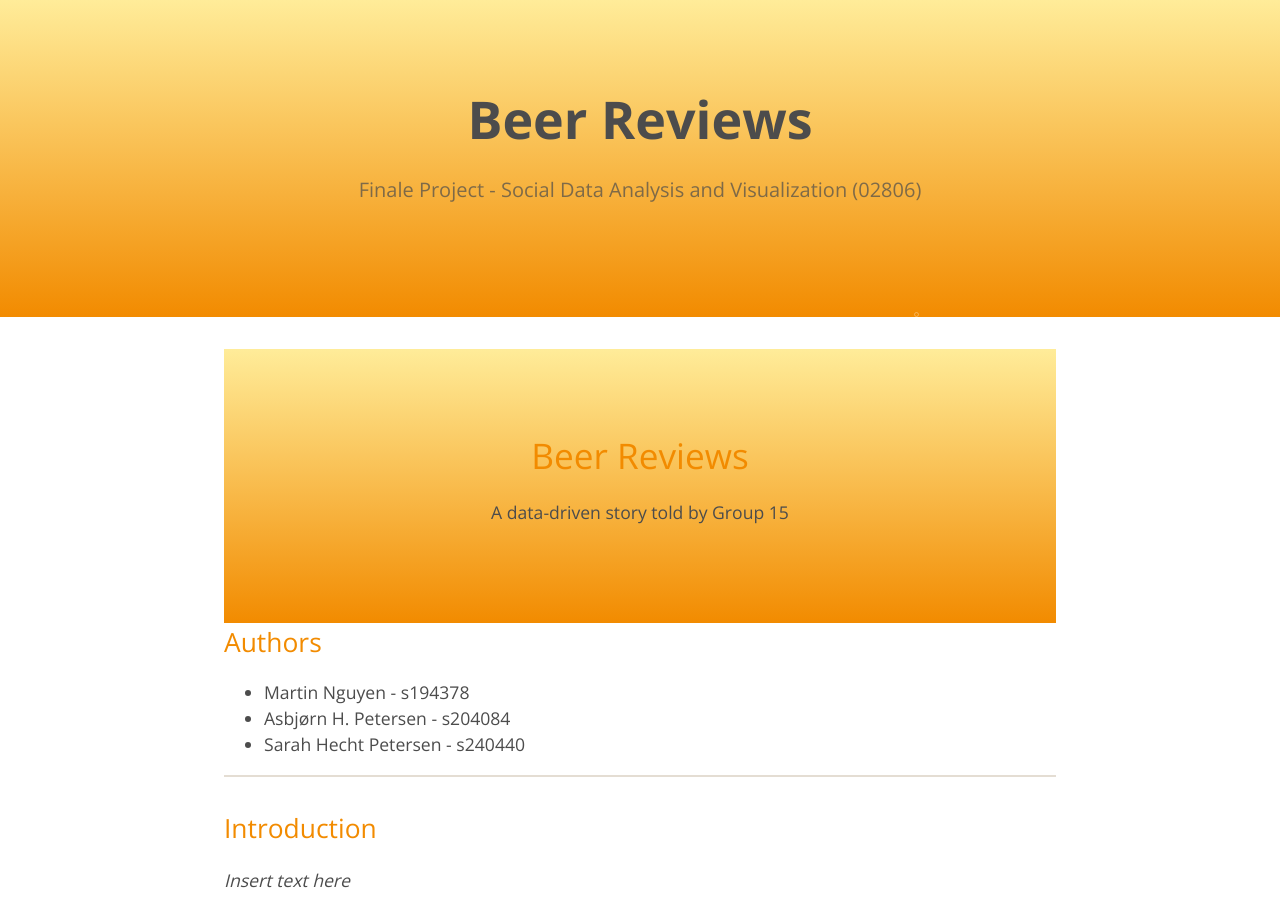
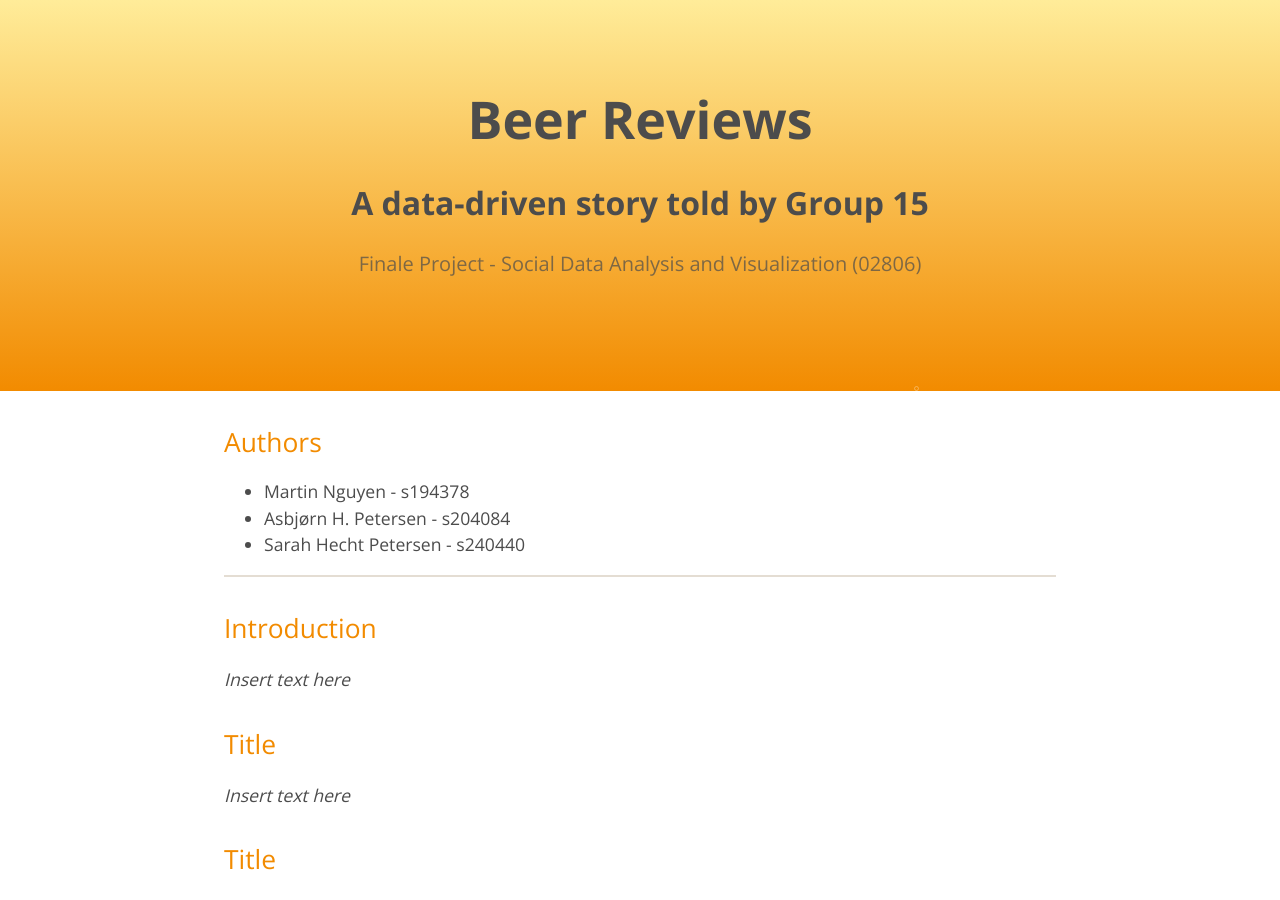
Before and after one commit to s240440/s240440.github.io, a Jekyll site: the page built from index.md, in a window 1280 px wide and 900 px high. Built offline with Jekyll 4.4.1, drawn with Linux system fonts in a browser that asks for light colours.

Commit message:
Change of html

```diff
--- a/_includes/header.html
+++ b/_includes/header.html
@@ -1,5 +1,6 @@
 <header id="bubble-master" class="page-header bubble-container" role="banner">
 	<h1 class="project-name">{{ page.title | default: site.title | default: site.github.repository_name }}</h1>
+    <h1 class="project-subtitle">{{ page.subtitle }}</h1>
 	<h2 class="project-tagline">{{ page.description | default: site.description | default: site.github.project_tagline }}</h2>
 	{% if site.github.is_project_page %}
 		<a href="{{ site.github.repository_url }}" class="btn">View on GitHub</a>
--- a/_layouts/default.html
+++ b/_layouts/default.html
@@ -8,11 +8,6 @@
     {% include header.html %}
 
     <main id="content" class="main-content" role="main">
-      <header class="page-header">
-        <h1 class="page-title">{{ page.title }}</h1>
-        <p class="page-subtitle">{{ page.subtitle }}</p>
-      </header>
-
       <!-- Authors -->
       {% if page.authors %}
         {% include authors.html %}
```
